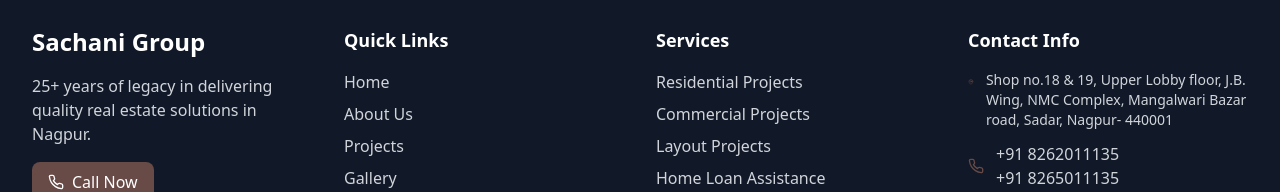
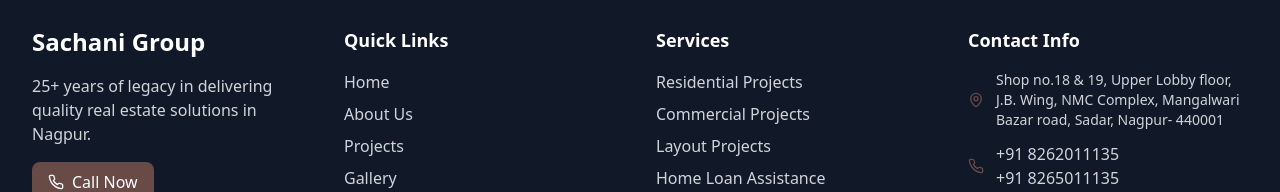
Before and after one commit to ralcosuperstar/sachani-nagpur-homes, a React (Vite) app: page /about in a window 1280 px wide. Shown: the part 3579-3771 px from the top of the page. Built offline with nearby package versions, Linux system fonts and the light colour scheme.

Commit message:
Fix footer icon size
Correct the size of the location pin icon in the footer to match other icons.

```diff
--- a/src/components/Footer.tsx
+++ b/src/components/Footer.tsx
@@ -46,8 +46,8 @@ const Footer = () => {
           <div>
             <h4 className="text-lg font-semibold mb-4">Contact Info</h4>
             <div className="space-y-3">
-              <div className="flex items-start gap-3">
-                <MapPin size={16} className="mt-1 text-[#684a47]" />
+              <div className="flex items-center gap-3">
+                <MapPin size={16} className="text-[#684a47] flex-shrink-0" />
                 <p className="text-gray-300 text-sm">
                   Shop no.18 & 19, Upper Lobby floor, J.B. Wing, NMC Complex, Mangalwari Bazar road, Sadar, Nagpur- 440001
                 </p>
```
